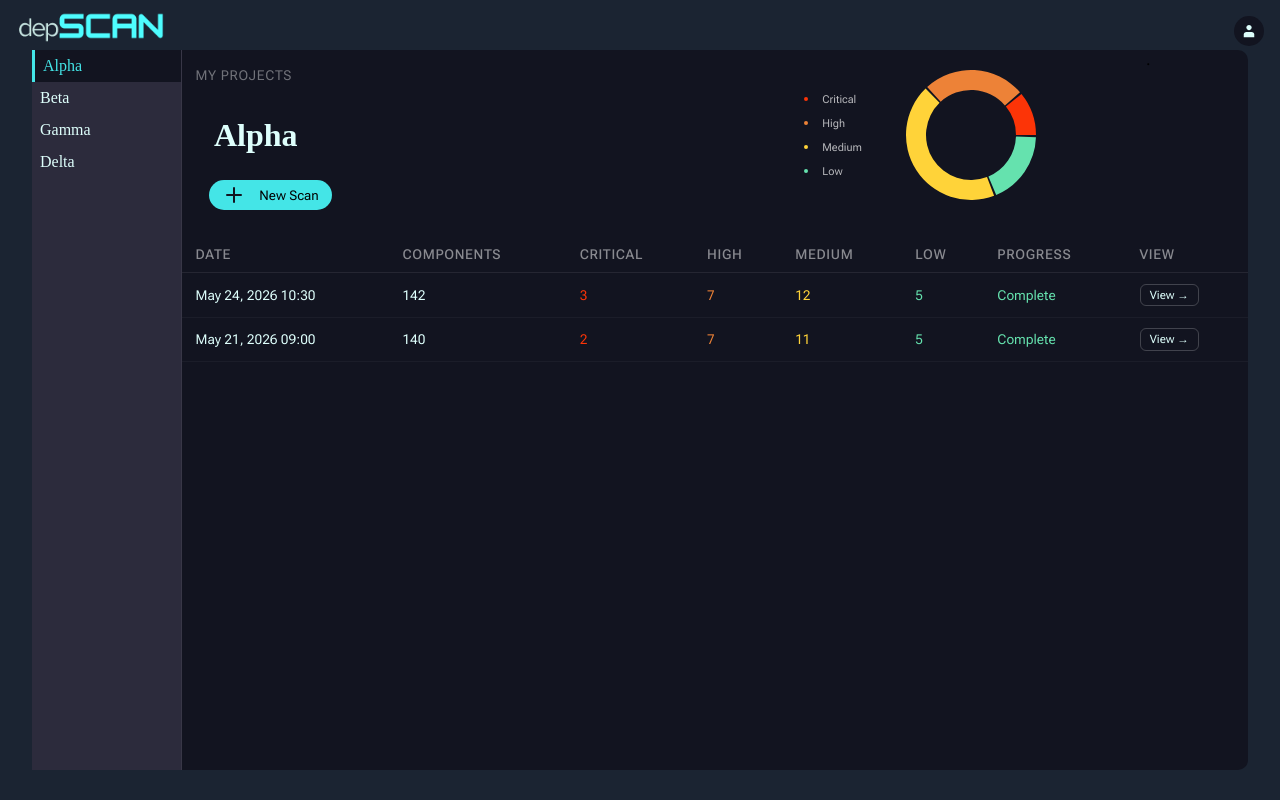
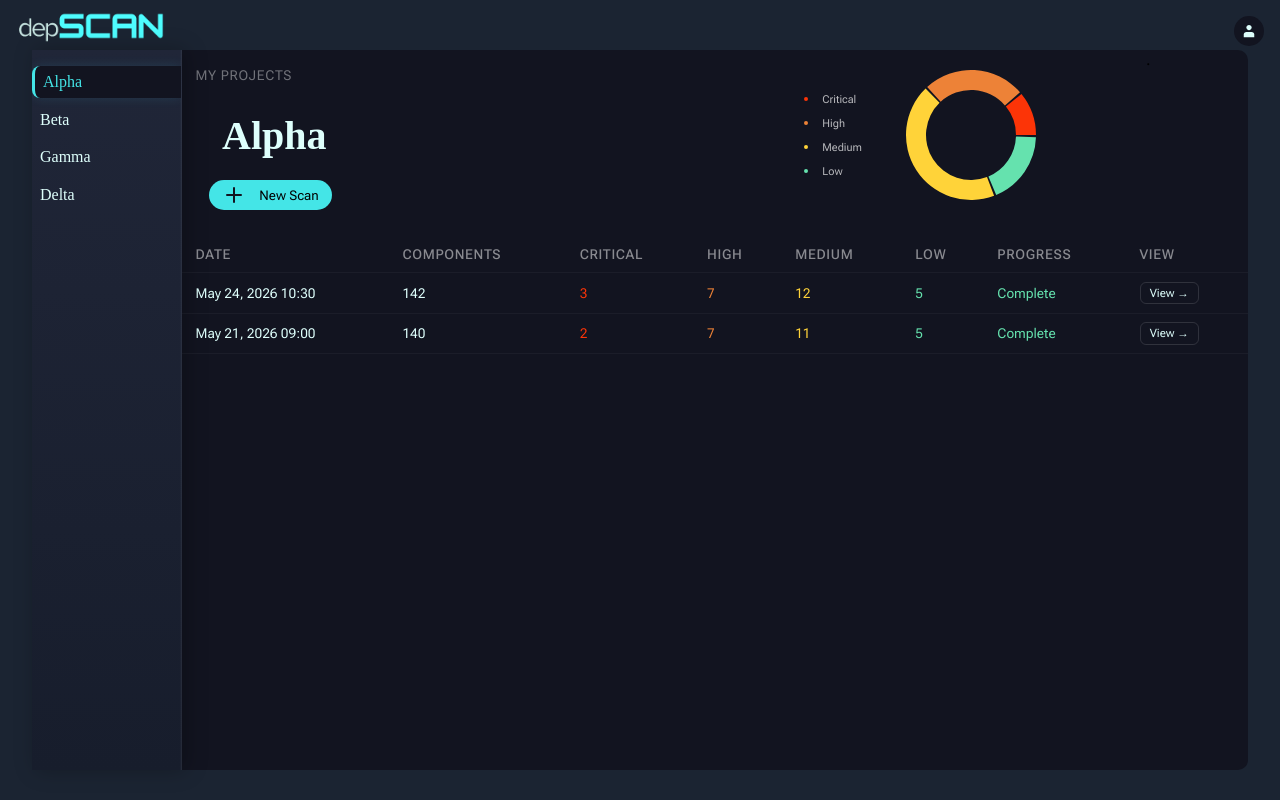
Before and after one commit to vedikasaklani/depSCAN, a React (Vite) app in the folder frontend/: page /projects in a window 1280 px wide. Built offline with nearby package versions, Linux system fonts and the light colour scheme; a web font is replaced by a local one.

Commit message:
styling sidebar

```diff
--- a/frontend/src/project-page/ProjectPage.css
+++ b/frontend/src/project-page/ProjectPage.css
@@ -35,17 +35,26 @@
     border-top-right-radius: 10px;
     border-bottom-right-radius: 10px;
 }
-.project-container> ul{
-    background-color: aqua;
-    height:90vh;
-    background-color: var(--grey);
+.project-container > ul {
+    height: 90vh;
     display: flex;
     flex-direction: column;
+    gap: 0.35rem;
+    padding: 1rem 0rem;
+    margin: 0;
     list-style: none;
-    position:relative;
-    padding:none;
-    margin:none;
-    border-right: 1px solid rgba(255,255,255,0.06);
+    position: relative;
+    background: linear-gradient(
+        180deg,
+        #202638 0%,
+        #171d2c 100%
+    );
+    border-right: 1px solid rgba(255, 255, 255, 0.06);
+    box-shadow:
+        inset -1px 0 0 rgba(255,255,255,0.02),
+        4px 0 20px rgba(0,0,0,0.25);
+    backdrop-filter: blur(10px);
+    overflow-y: auto;
 }
 .project-container> ul li{
     color: var(--textlight);
@@ -58,10 +67,16 @@
     display: flex;
     align-items: center;
     font-family: "Anta";
+    cursor:pointer;
+    border-top-left-radius: 8px;
+    border-bottom-left-radius: 8px;
+    transition:background 0.2 ease,
+    transform 0.2s ease
 }
 
-.project-container> ul li:hover{
-    background-color: rgba(144, 137, 164, 0.801);
+.project-container > ul li:hover {
+    background: rgba(255,255,255,0.05);
+    transform: translateX(2px);
 }
 .project-container> ul li:active{
     background-color: var(--black);
@@ -70,6 +85,7 @@
     background-color: var(--black) !important;
     border-left: 3px solid var(--teal) !important;
     color: var(--teal) !important;
+    box-shadow: 0 0 12px rgba(73, 222, 255, 0.12);
 }
 #content{
     display:grid;
@@ -117,7 +133,7 @@
 #project-name{
     grid-area:box2;
     color:var(--textlight);
-    font-size: 2em ;
+    font-size: 2.5em ;
     font-weight: 700;
     align-self:center;
     padding-left:1em;
@@ -159,13 +175,13 @@
     text-align: left;
     font-weight: 500;
     color: rgba(255,255,255,0.5);
-    border-bottom: 1px solid rgba(255,255,255,0.08);
+    border-bottom: 1px solid rgba(255,255,255,0.04);
     font-size: 0.85em;
     text-transform: uppercase;
     letter-spacing: 0.05em;
 }
 #vuln-table td {
-    padding: 0.75em 1em;
+    padding: 0.6em 1em;
     color: var(--textlight);
     font-size:0.85em;
     border-bottom: 1px solid rgba(255,255,255,0.04);
@@ -176,7 +192,7 @@
 
 .view-btn {
     background: none;
-    border: 1px solid rgba(255,255,255,0.2);
+    border: 1px solid rgba(255, 255, 255, 0.126);
     color: var(--textlight);
     padding: 0.3em 0.8em;
     border-radius: 6px;
```
